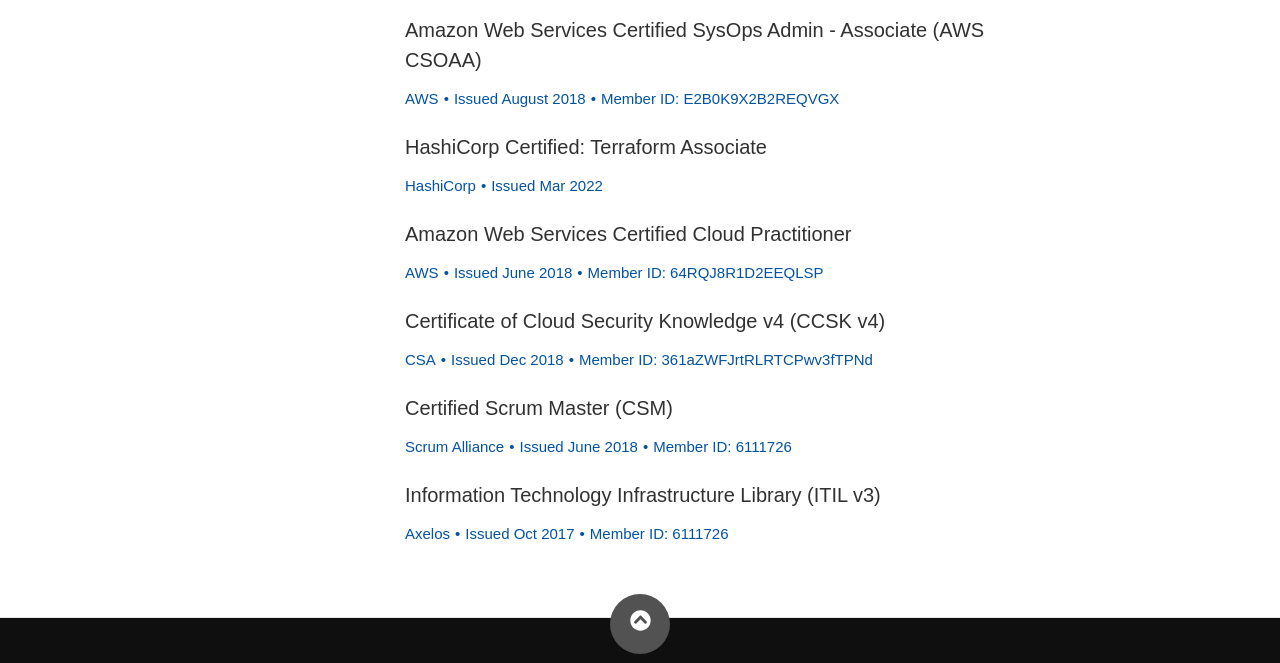
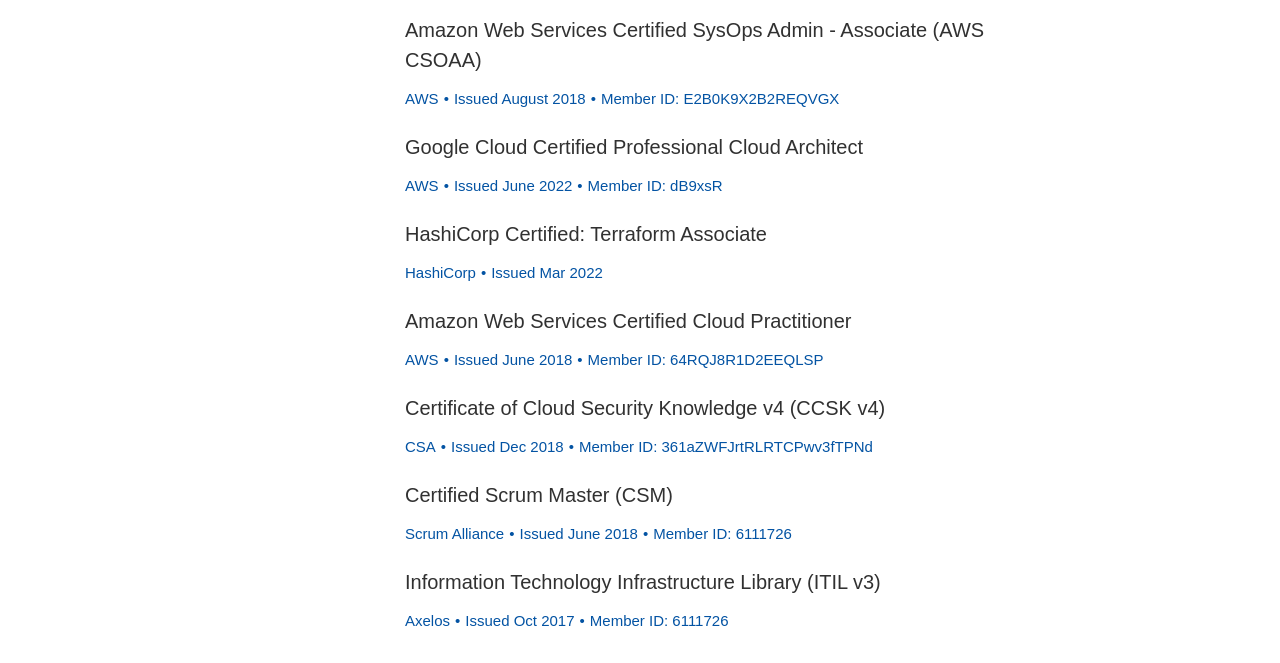
Before and after one commit to chrisndo/gatsby-christopher.do, a Gatsby site: page / in a window 1280 px wide. Shown: the part 4763-5426 px from the top of the page. Built offline with nearby package versions, Linux system fonts and the light colour scheme; Gatsby itself is replaced by a stand-in of ours; a web font is replaced by a local one.

Commit message:
Update Skills.js

```diff
--- a/src/components/Skills.js
+++ b/src/components/Skills.js
@@ -121,6 +121,21 @@
         </div>
       </div>
 
+      <div className="row item">
+        <div className="twelve columns">
+          <h4>
+            Google Cloud Certified Professional Cloud Architect
+          </h4>
+          <p className="info">
+            <font color="#0353a3">
+              AWS
+              <span>&bull;</span>
+              <em className="date">Issued June 2022</em>
+              <span>&bull;</span>Member ID:  dB9xsR
+            </font>
+          </p>
+        </div>
+      </div>
 
       <div className="row item">
         <div className="twelve columns">
```
